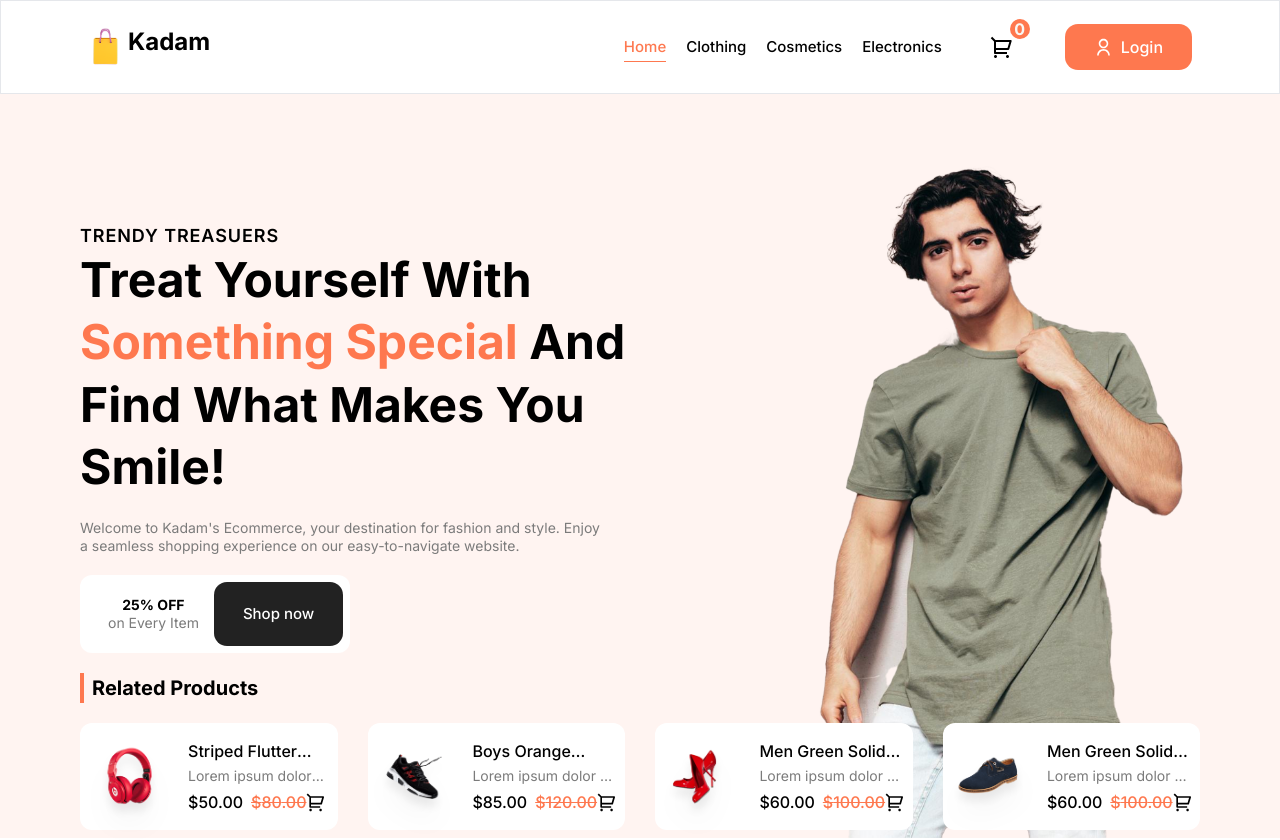
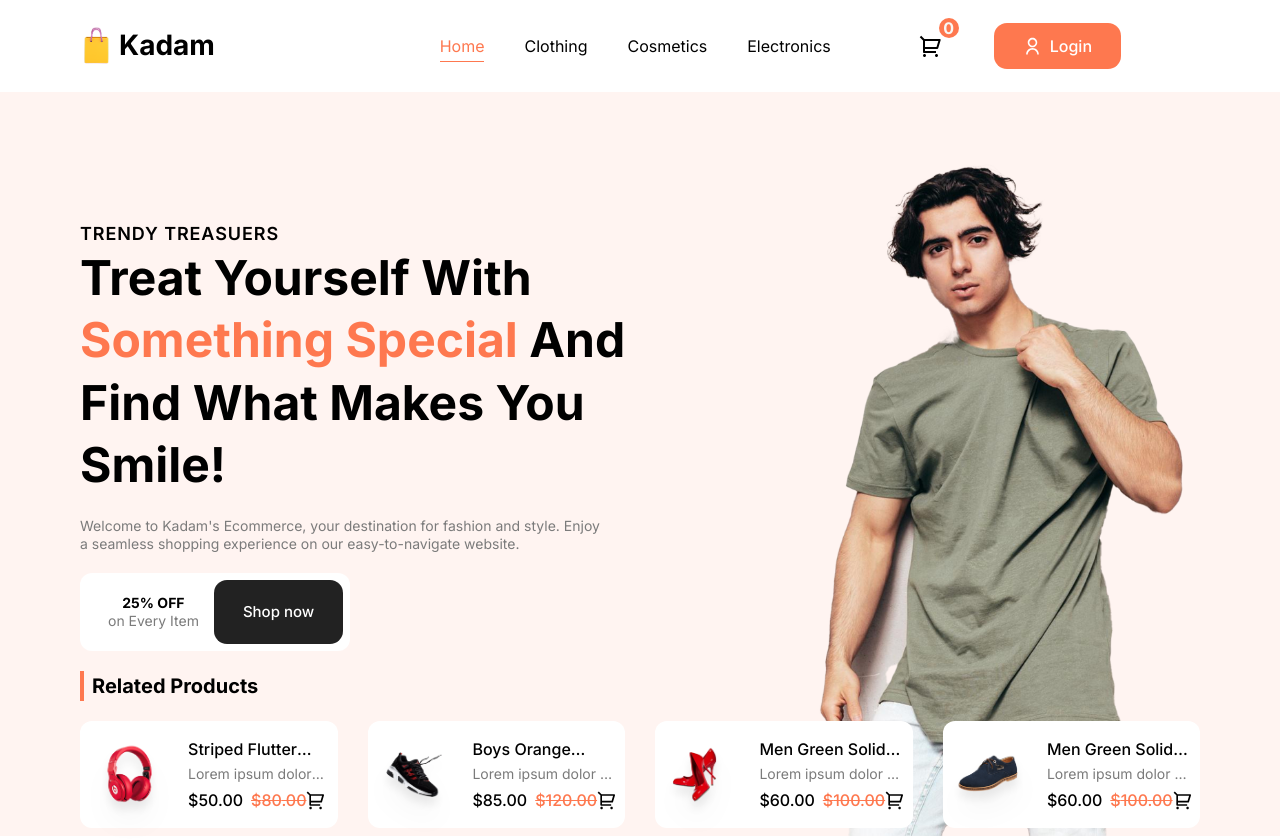
Before and after one commit to 3MaheshKadam/Ecommerce-MERN, a React (Vite) app in the folder client/: page / in a window 1280 px wide. Shown: the top 840 px of the page. Built offline with nearby package versions, Linux system fonts and the light colour scheme; a web font is replaced by a local one.

Commit message:
header modified

```diff
--- a/client/src/components/Header.jsx
+++ b/client/src/components/Header.jsx
@@ -27,16 +27,16 @@ const Header = () => {
   },[menuOpened]);
 
   return (
-    <header className='p-2 w-full z-50 border  '>
-      <div className="flexBetween py-4 max-padd-container ">
-        <Link to={'/'} className='flex items -center gap-x-2'>
+    <header className='p-2 w-full z-50  max-padd-container '>
+      <div className="flexBetween py-4 ">
+        <Link to={'/'} className='flex items-center gap-x-2'>
         <img src={logo} alt="logoImg" height={31} width={31} />
-        <span className='bold-24 hidden xs:flex'>Kadam</span>
+        <span className='bold-28 hidden xs:flex'>Kadam</span>
         </Link>
-        <div className="flexCenter gap-x-4">
+        <div className="flexCenter mx-20 gap-x-4 ">
           {/* pc */}
-          <div className="">
-          <Navbar containerStyles={"hidden xl:flex gap-x-5 xl:gap-x10 medium-15 rounded-full px-2 py-1"}/>
+          <div className="mx-10">
+          <Navbar containerStyles={"hidden xl:flex gap-x-5 xl:gap-x-10 medium-25 rounded-full px-2 py-1"}/>
           </div>
           {/* mobile */}
           <div className="">
@@ -47,7 +47,8 @@ const Header = () => {
           {!menuOpened ? (
             <MdMenu className='xl:hidden cursor-pointer text-3xl hover:text-secondary'onClick={toggleMenu}/>
           ):(<MdClose className='xl:hidden cursor-pointer text-3xl hover:text-secondary'onClick={toggleMenu}/>)}
-          <div className="flexBetween sm:gap-x-6">
+
+          <div className="flexBetween sm:gap-x-6 ">
             <NavLink to={'/'} className={'flex'}>
             <RiShoppingCart2Line className='p-2 h-10 w-10'/>
             <span className='relative flexCenter w-5 h-5 rounded-full bg-secondary text-primary font-medium-14 -top-2 right-3'>{0}</span>
--- a/client/src/index.css
+++ b/client/src/index.css
@@ -92,7 +92,7 @@
   }
 
   .max-padd-container {
-    @apply mx-auto max-w-[1440px] px-6 lg:px-20;
+    @apply mx-auto max-w-[1680px] px-6 lg:px-20;
   }
 
   .flexCenter {
```
